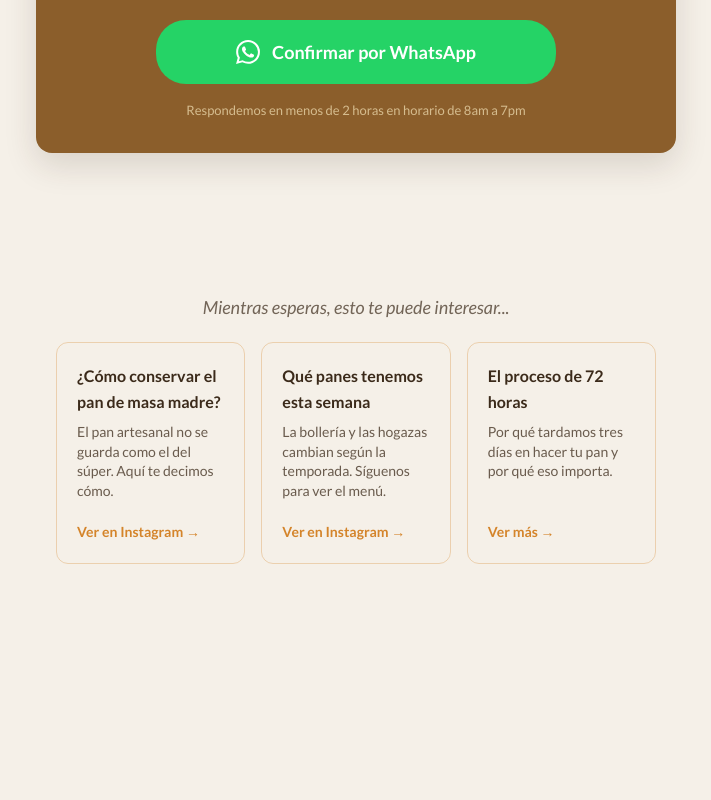
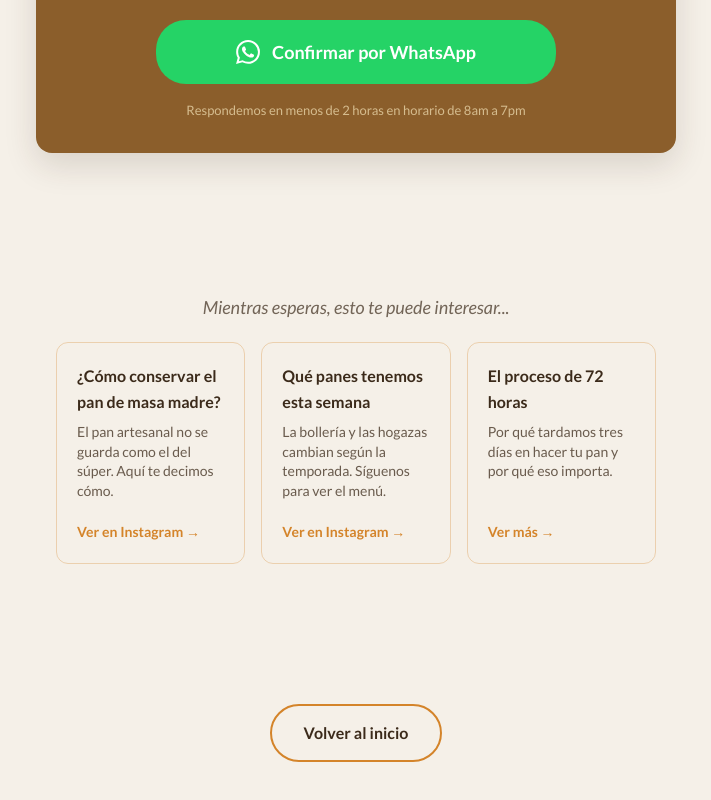
Before and after one commit to Eduardo-Rius/elmigajon-marketing, a React (Vite) app: page /gracias in a window 1280 px wide. Shown: the part 1338-2138 px from the top of the page, without its empty margins (284-995 px from the left). Before the commit the page ends 2042 px from the top, so only its background shows below. Built offline with nearby package versions, Linux system fonts and the light colour scheme; a web font is replaced by a local one.

Commit message:
feat: add back to home button on thank you page

```diff
--- a/src/pages/Gracias.jsx
+++ b/src/pages/Gracias.jsx
@@ -1,4 +1,5 @@
 import React, { useEffect } from 'react';
+import { Link } from 'react-router-dom';
 
 const Gracias = () => {
   const phoneNumber = '525535099442';
@@ -286,6 +287,34 @@
             ))}
           </div>
         </section>
+
+        {/* BACK TO HOME BUTTON */}
+        <div style={{ textAlign: 'center', marginTop: '60px' }}>
+          <Link to="/" style={{
+            display: 'inline-block',
+            backgroundColor: 'transparent',
+            color: '#3B2A1A',
+            border: '2px solid #D4842A',
+            padding: '14px 32px',
+            borderRadius: '30px',
+            textDecoration: 'none',
+            fontFamily: "'Lato', sans-serif",
+            fontWeight: 700,
+            fontSize: '16px',
+            transition: 'all 0.2s ease',
+            cursor: 'pointer'
+          }}
+          onMouseOver={(e) => {
+            e.target.style.backgroundColor = '#D4842A';
+            e.target.style.color = '#FFF3DC';
+          }}
+          onMouseOut={(e) => {
+            e.target.style.backgroundColor = 'transparent';
+            e.target.style.color = '#3B2A1A';
+          }}>
+            Volver al inicio
+          </Link>
+        </div>
       </main>
 
       <style dangerouslySetInnerHTML={{ __html: `
```
